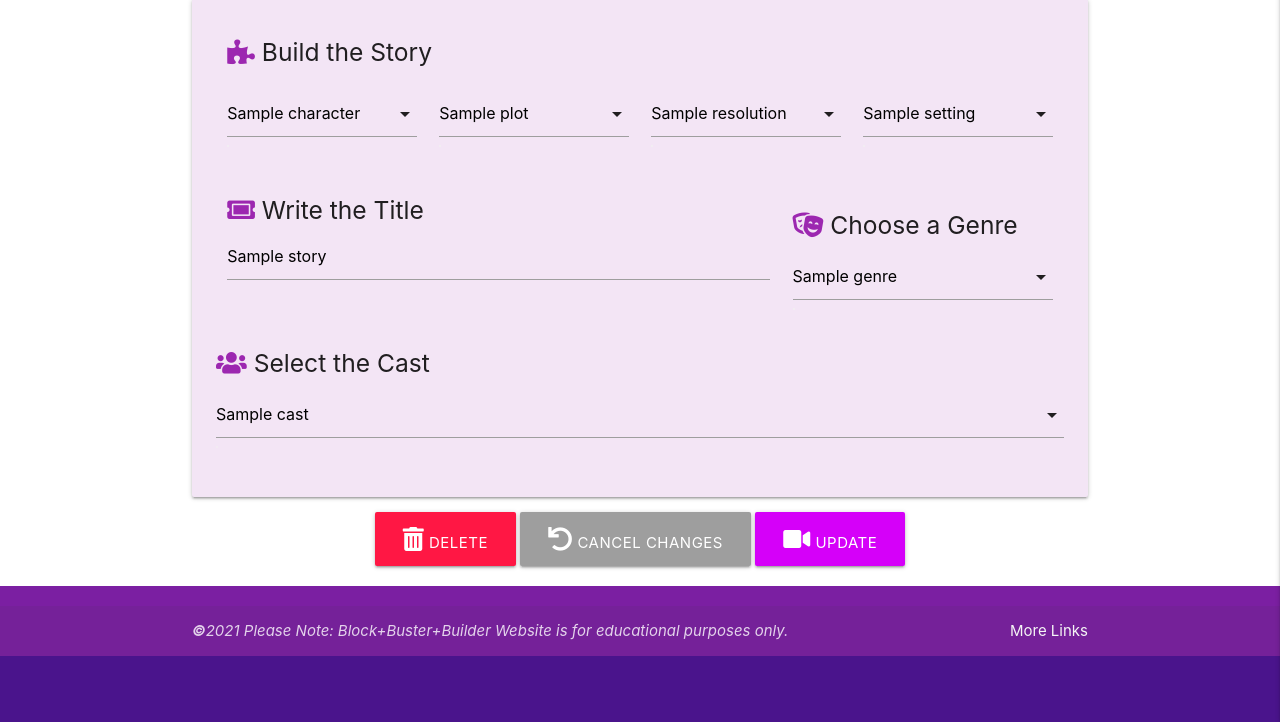
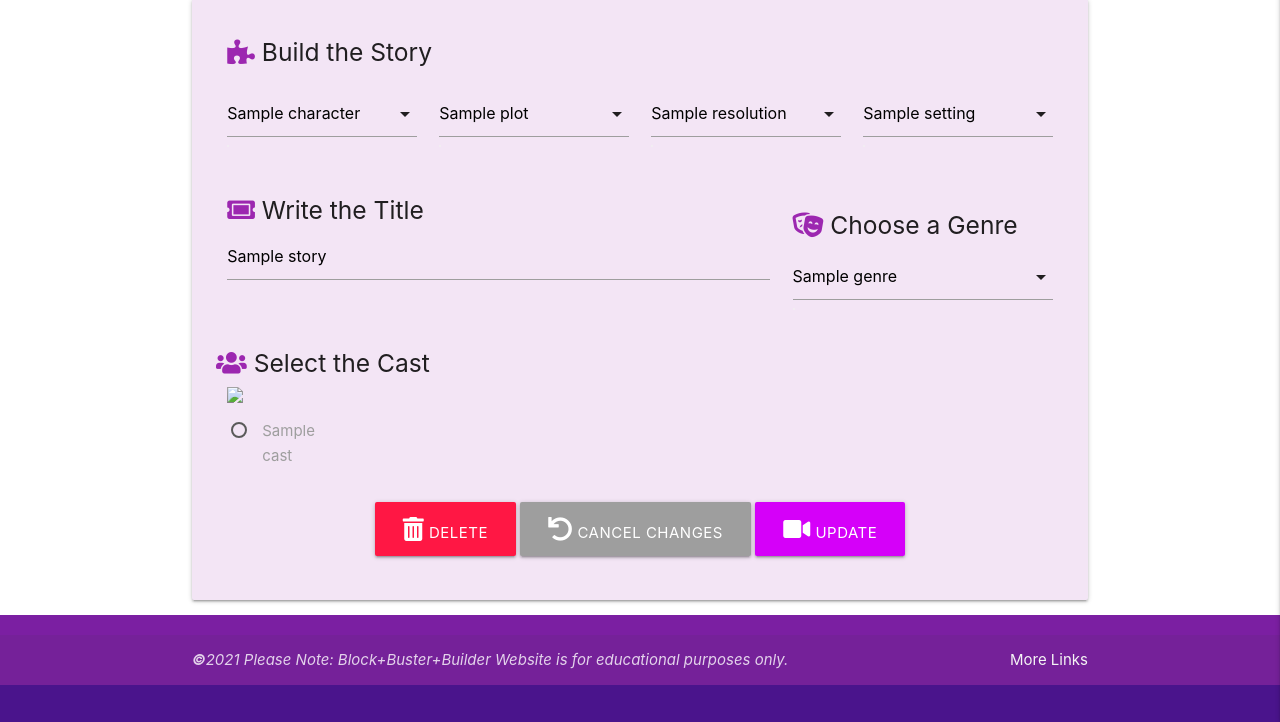
Before and after one commit to charliekranz/blockbuster_MS3, a Flask app: template templates/edit_story.html in a window 1280 px wide. Shown: the part 139-861 px from the top of the page. Run offline with Flask 2, Linux system fonts and the light colour scheme; the template is opened without the code that fills it: most values are stand-ins (such as "Sample title", 1, 10 or a date in 2020); some libraries are stand-ins or nearby versions.

Commit message:
Updating edit story html

```diff
--- a/templates/edit_story.html
+++ b/templates/edit_story.html
@@ -88,27 +88,43 @@
                     </div>
                 </div>
             </div>
-            <!-- cast -->
+                       <!-- cast -->
 
-            <div class="row">
+
+             <div class="row">
+                    <h5><i class="fas fa-users prefix purple-text darken-4"></i>
+                        Select the Cast</h5>
+                 {% for cast in casts %}
+                <div class="col l2 m3 s4">
+                     <img class="materialboxed" width="100%" src="{{ cast.cast_url }}">
+                    <p>
+                        <label class="cast-name">
+                            <input value="{{ cast.cast_name }}" name="cast_name" id="cast_name" type="radio" selected/>
+                            <span>{{ cast.cast_name }}</span>
+                        </label>
+                    </p>
+                </div>
+                {% endfor %}
+            </div>
+
+
+<!--<div class="row">
                <h5><i class="fas fa-users prefix purple-text darken-4"></i>
                         Select the Cast</h5>
                 <div class="input-field col-12">
                         <div class="input-field">
                                 <select icons multiple id="cast_name" name="cast_name" class="validate" required>
-                                    <option value="" disabled>Cast</option>
+                                    <option value="" disabled selected>Cast</option>
                                     {% for cast in casts %}
-                                            <option value="{{ cast.cast_name }}" data-icon="/images/charlize-theron.jpg" class="left" selected>{{ cast.cast_name }}</option>
-                                        {% if cast.cast_name == story.cast_name %}
-                                            <option value="{{ cast.cast_name }}" data-icon="/images/charlize-theron.jpg" class="left">{{ cast.cast_name }}</option>
-                                        {% endif %}
+                                        <option value="{{ cast.cast_name }}" data-icon="/images/charlize-theron.jpg" class="left">{{ cast.cast_name }}</option>
                                     {% endfor %}
-                                </select>
-                            <!-- <label for="genre_name">Pick a Genre </label> */ -->
+                                </select>-->
+                            <!-- <label for="genre_name">Pick a Genre </label> */
                         </div>
                     </div>
                 </div>
-            </div>
+            </div> -->
+
 
 
             <!--<div class="row">
@@ -129,6 +145,7 @@
                 </p>
             </div>
             </div>-->
+
 
 
 
```
